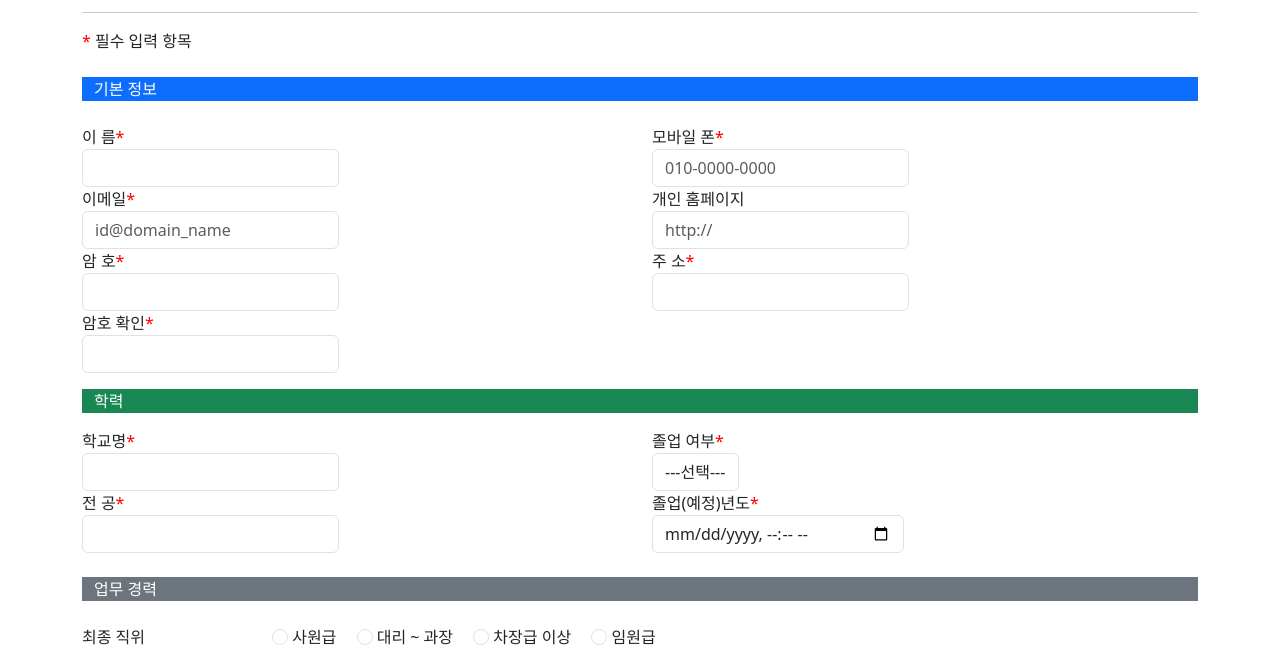
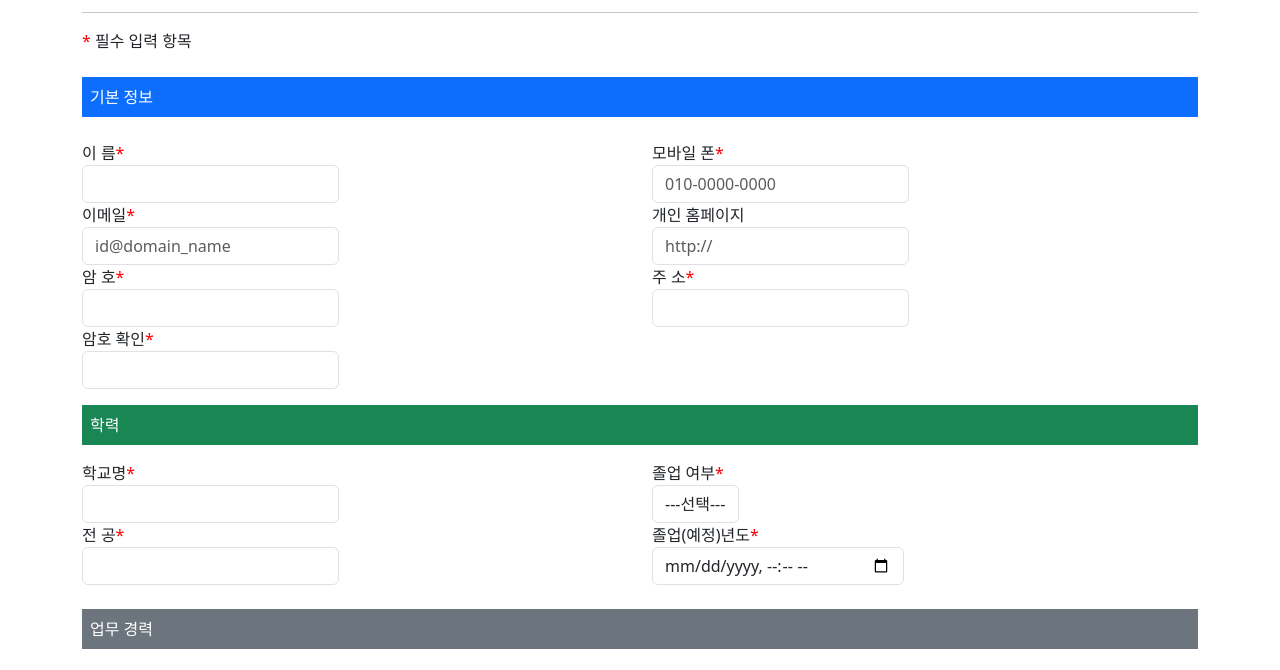
Before and after one commit to ssoyaa2/myhome, a plain HTML site: page reports/project3.html in a window 1280 px wide. Shown: the part 42-712 px from the top of the page. Drawn offline with Linux system fonts and the light colour scheme.

```diff
--- a/reports/project3.html
+++ b/reports/project3.html
@@ -19,7 +19,7 @@
         <p class="h2">취업 정보 계정 만들기</p>
         <hr>
         <div class="necessary"><span>* </span>필수 입력 항목</div><br>
-        <div class="container bg-primary text-white">기본 정보</div><br>
+        <div class="container p-2 bg-primary text-white">기본 정보</div><br>
             <div class="row">
                 <div class="col-sm-6">
                     <label>이 름<span>*</span><br><input type="text" id="your_name" name="your_name" class="form-control"></label><br>
@@ -49,7 +49,7 @@
                         <label>암호 확인<span>* </span><br><input type="password" id="psw1" name="psw1" class="form-control"></label><br>
                     </div>
                 </div>
-                <p><div class="container bg-success text-white">학력 </div></p>
+                <p><div class="container p-2 bg-success text-white">학력 </div></p>
                     <div class="row">
                         <div class="col-sm-6">
                             <label>학교명<span>* </span><br><input type="text" id="s_name" name="s_name" class="form-control"></label><br>
@@ -72,7 +72,7 @@
                                     <input type="datetime-local" class="form-control"></label>
                             </div>
                         </div><br>
-                <div class="container bg-secondary text-white">업무 경력 </div><br>
+                <div class="container p-2 bg-secondary text-white">업무 경력 </div><br>
                 <div class="form-group row">
                     <label class="col-sm-2">최종 직위</label>
                     <div class="col-sm-10">
```
